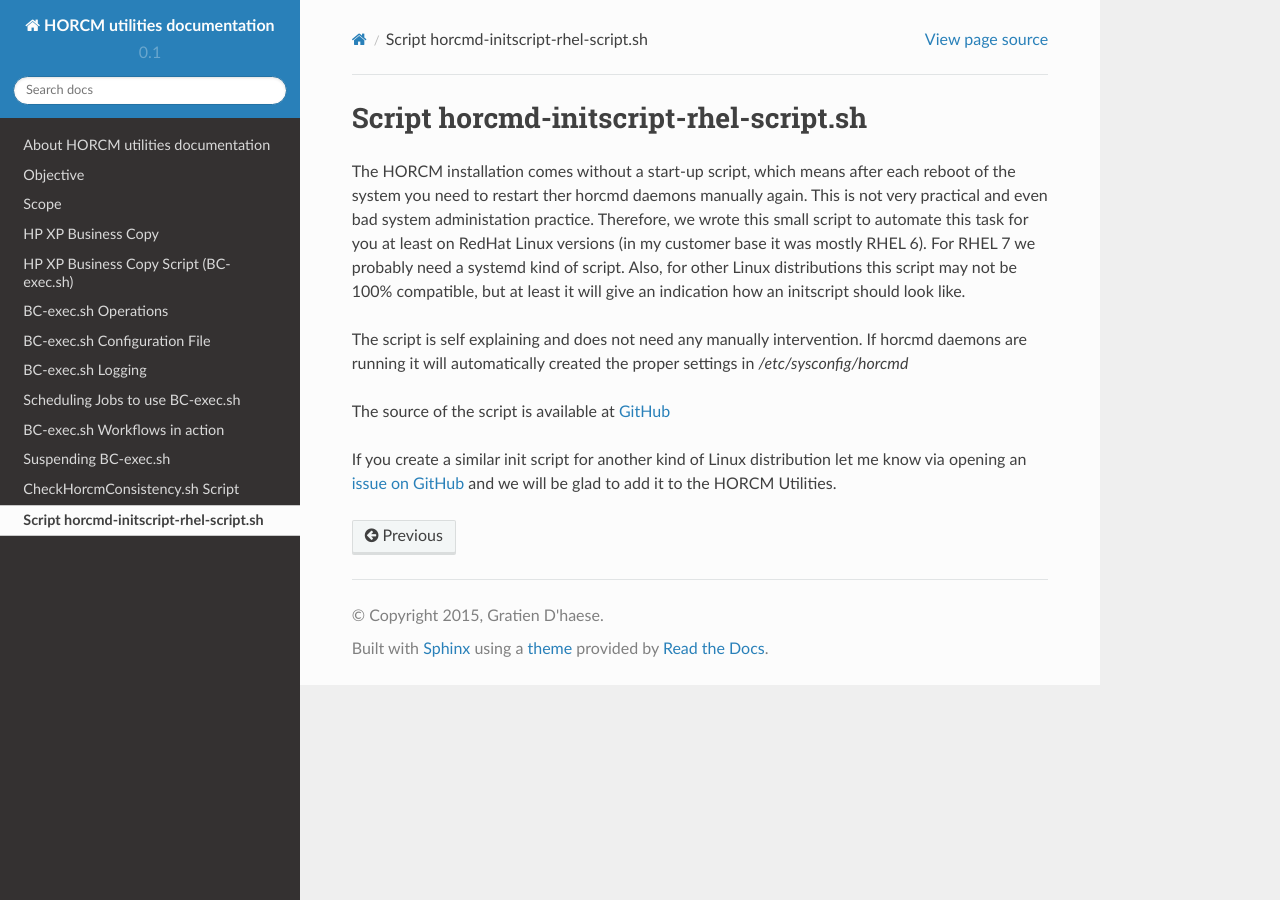
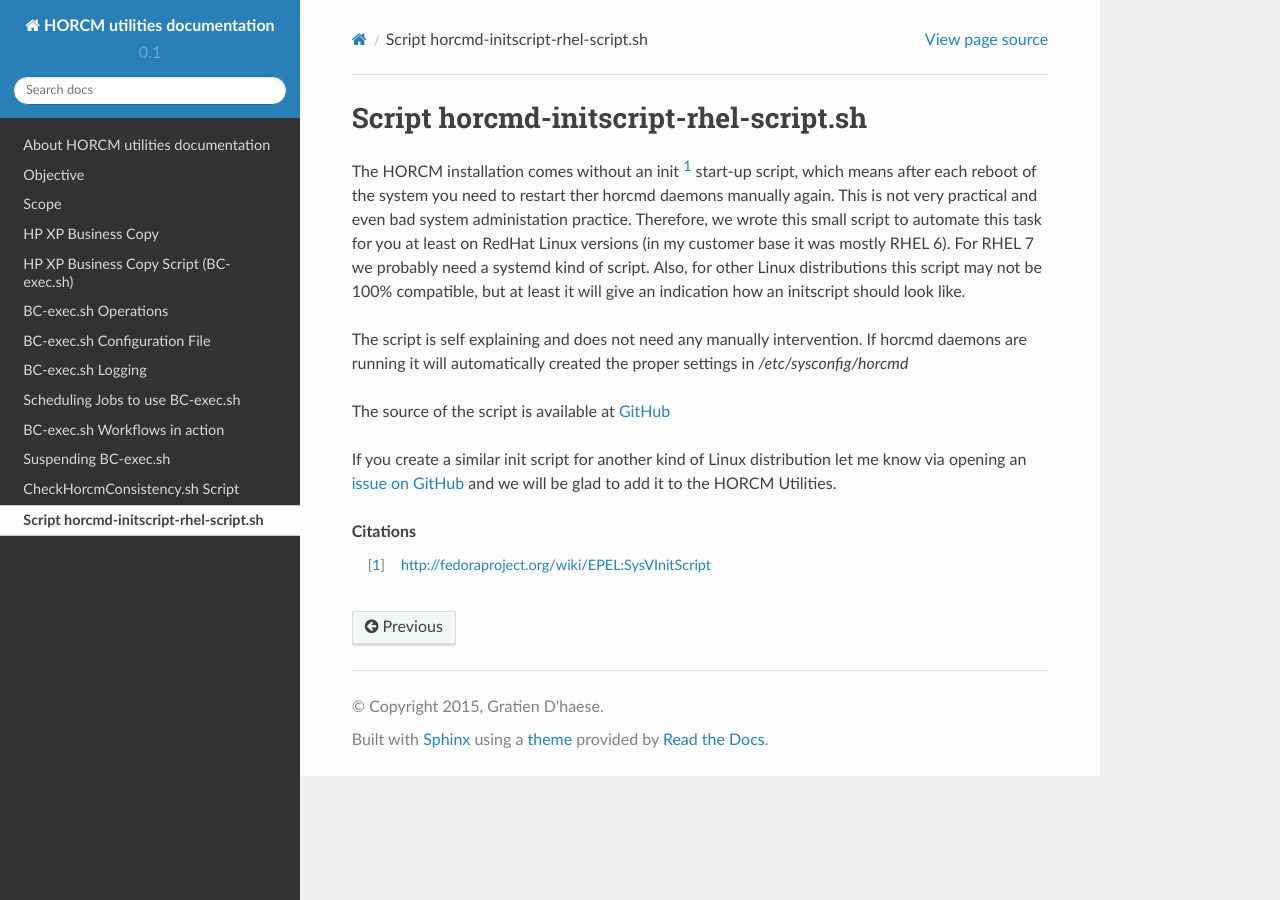
Before and after one commit to gdha/horcm-utils-docs, a Sphinx documentation site: the page built from source/horcmd_initscript_rhel_script.rst, in a window 1280 px wide. Built offline with Sphinx 7.4.7 and the Read the Docs theme 2.0.0, drawn with Linux system fonts in a browser that asks for light colours.

Commit message:
adding initscript citation

```diff
--- a/source/horcmd_initscript_rhel_script.rst
+++ b/source/horcmd_initscript_rhel_script.rst
@@ -1,7 +1,7 @@
 Script horcmd-initscript-rhel-script.sh
 =======================================
 
-The HORCM installation comes without a start-up script, which means after each reboot of the system you need to restart ther horcmd daemons manually again. This is not very practical and even bad system administation practice.
+The HORCM installation comes without an init [#cit1]_ start-up script, which means after each reboot of the system you need to restart ther horcmd daemons manually again. This is not very practical and even bad system administation practice.
 Therefore, we wrote this small script to automate this task for you at least on RedHat Linux versions (in my customer base it was mostly RHEL 6). For RHEL 7 we probably need a systemd kind of script. Also, for other Linux distributions this script may not be 100% compatible, but at least it will give an indication how an initscript should look like.
 
 The script is self explaining and does not need any manually intervention. If horcmd daemons are running it will automatically created the proper settings in `/etc/sysconfig/horcmd`
@@ -9,3 +9,7 @@ The script is self explaining and does not need any manually intervention. If ho
 The source of the script is available at `GitHub <https://github.com/gdha/horcm-utils/blob/master/usr/local/sbin/horcmd-initscript-rhel-script.sh>`_
 
 If you create a similar init script for another kind of Linux distribution let me know via opening an `issue on GitHub <https://github.com/gdha/horcm-utils/issues>`_ and we will be glad to add it to the HORCM Utilities.
+
+.. rubric:: Citations
+
+.. [#cit1] http://fedoraproject.org/wiki/EPEL:SysVInitScript
```
